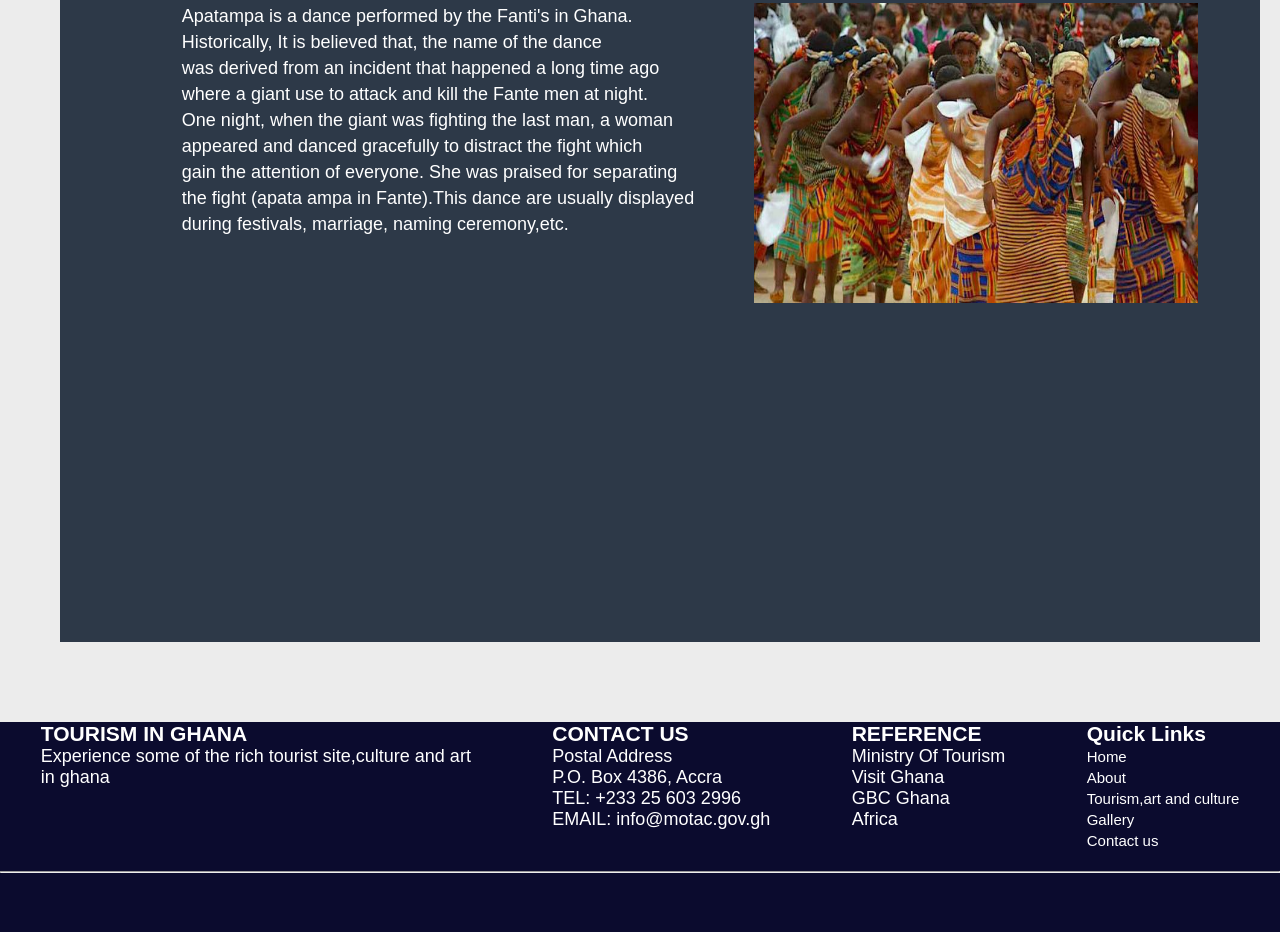
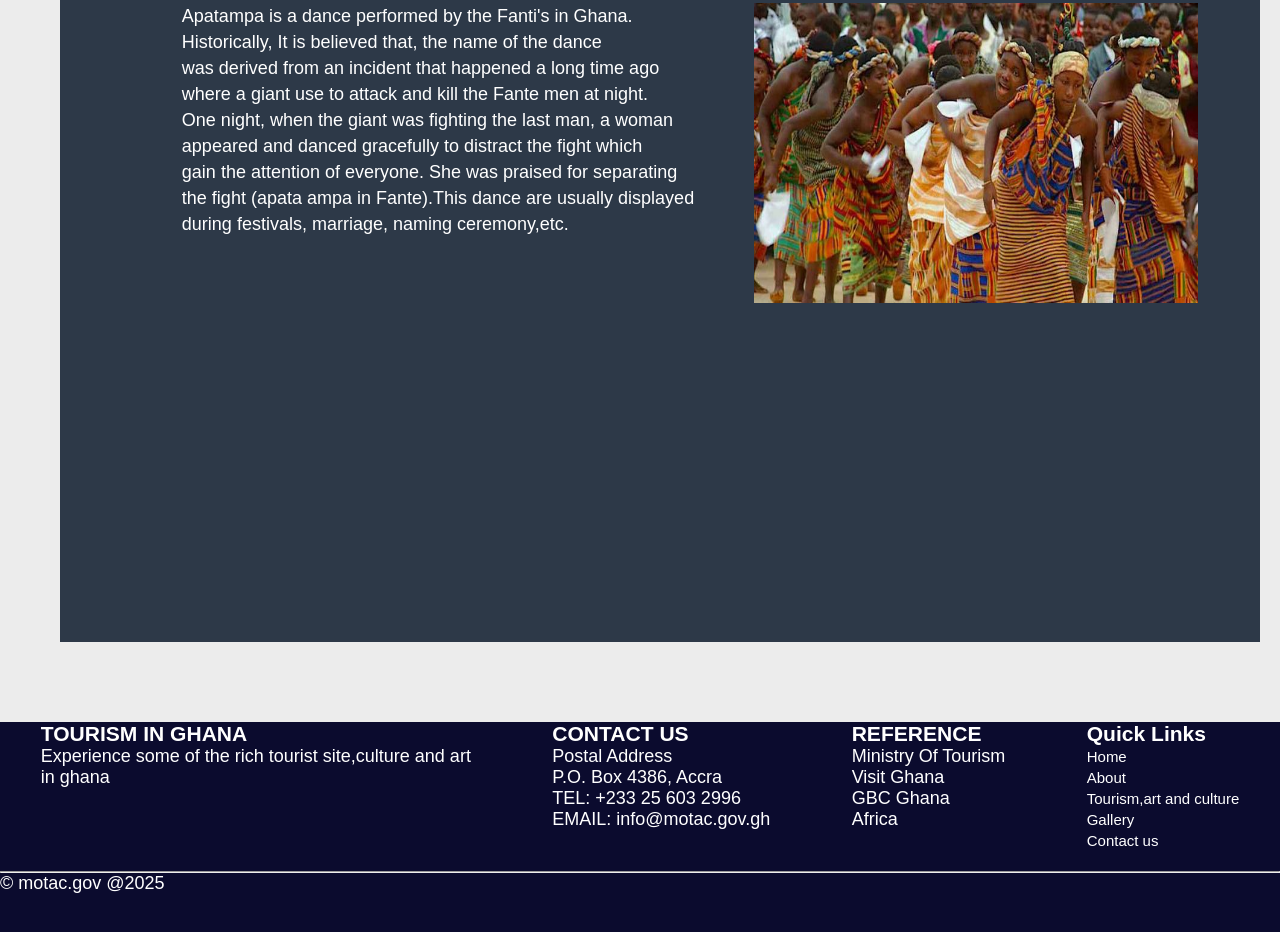
Before and after one commit to effumprince/Israel-Btech-Porject, a plain HTML site: page btec tourism/art.html in a window 1280 px wide. Shown: the part 3355-4287 px from the top of the page. Drawn offline with Linux system fonts and the light colour scheme.

Commit message:
Update art.html

```diff
--- a/btec tourism/art.html
+++ b/btec tourism/art.html
@@ -186,7 +186,8 @@ of warfare when once the  Great Queen mother of the Ashantis
         </div>
     </div>
  <hr>
- <div></div>
+  <div class="foo4"><p>&copy motac.gov @2025</p></div>
+
 </div>
 </footer>
 </div>
```
